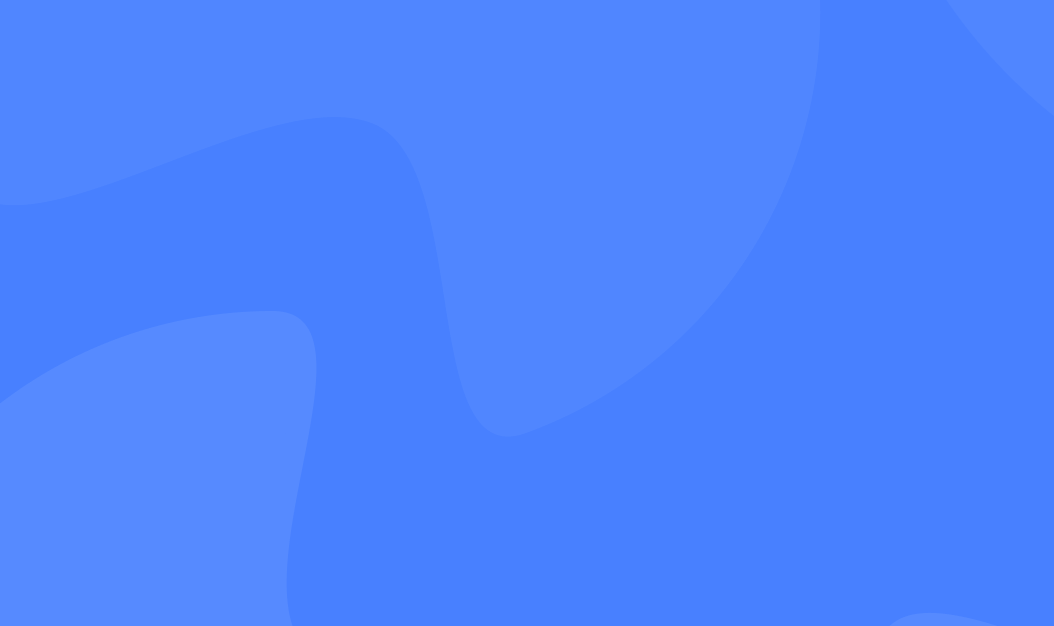
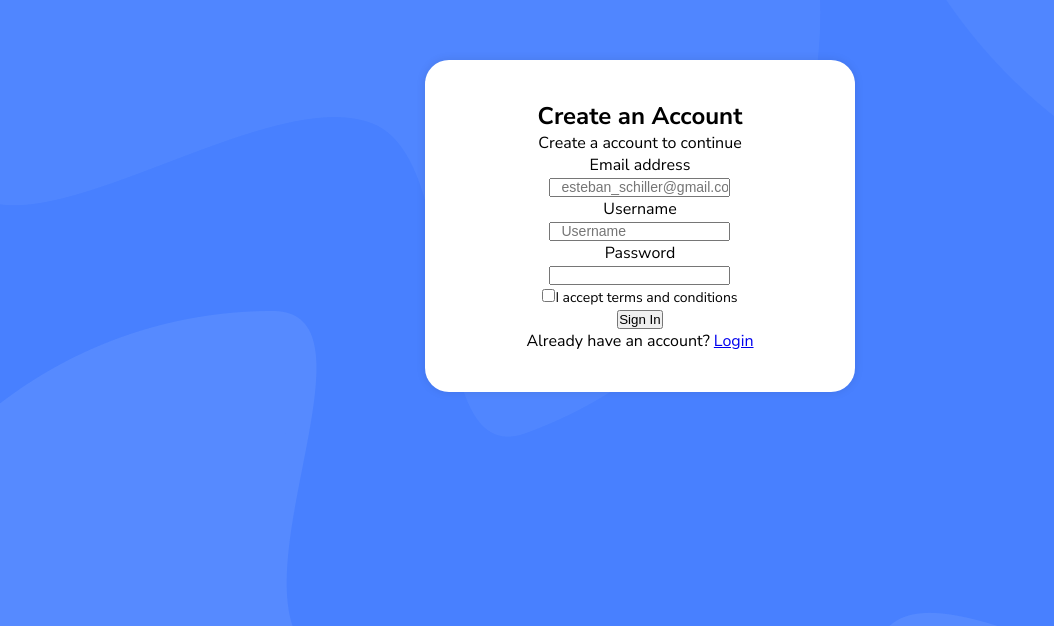
Before and after one commit to Higorcmh/dashboardReact, a React (Vite) app: page /registro in a window 1280 px wide. Shown: the part 174-800 px from the top of the page, without its empty margins (0-1054 px from the left). Built offline with nearby package versions, Linux system fonts and the light colour scheme.

Commit message:
feat/Criação do ComponentRegistro

```diff
--- a/src/app/Components/ComponentRegistro.jsx
+++ b/src/app/Components/ComponentRegistro.jsx
@@ -0,0 +1,67 @@
+import { React } from "react";
+import { Link } from "react-router-dom";
+
+import "../styles/StylesRegistro.css";
+
+function ComponentRegistro() {
+    return(
+        <div>
+            <h2 className="register-title">
+                Create an Account
+            </h2>
+            <p className="register-subtitle">
+                Create a account to continue
+            </p>
+            <form>
+                <div className="register-forms">
+                    <p className="register-p">Email address</p>
+                    <input
+                    className="email-input"
+                    type="email"
+                    pattern="[^@\s]+@[^@\s]+\.[^@\s]+"
+                    title="Invalid email address"
+                    placeholder="esteban_schiller@gmail.com"
+                    required
+                    />
+                </div>
+                <div className="register-forms">
+                    <p className="register-p">Username</p>
+                    <input
+                    className="username-input"
+                    type="text"
+                    minLength="8"
+                    maxLenght="20"
+                    placeholder="Username"
+                    required
+                     />
+                </div>
+                <div className="register-forms">
+                    <p className="register-p">Password</p>
+                    <input
+                    className="password-input"
+                    type="password"
+                    minLength="8"
+                    required
+                     />
+                </div>
+                <div className="register-checkbox">
+                    <input type="checkbox" />
+                    <label className="terms" htmlFor="accept">
+                    I accept terms and conditions
+                    </label>
+                </div>
+                <button className="register-button" type="submit">
+                Sign In
+                </button>
+                </form>
+                <p className="register-text">
+                Already have an account? {" "}
+                <Link to={"/login"} className="register-login" href="#">
+                Login
+                </Link>
+                </p>
+        </div>
+    );
+}
+
+export default ComponentRegistro;
--- a/src/app/pages/RegisterPage.jsx
+++ b/src/app/pages/RegisterPage.jsx
@@ -1,10 +1,13 @@
-import React from "react";
+import { React } from "react";
+
+import ComponentRegistro from "../Components/ComponentRegistro.jsx";
+import "../styles/StylesRegistro.css";
 
 function RegisterPage() {
   return (
     <>
       <div className="registro-container">
-
+        <ComponentRegistro/>
       </div>
     </>
   );
--- a/src/app/styles/StylesLogin.css
+++ b/src/app/styles/StylesLogin.css
@@ -1,4 +1,3 @@
-
 .login-container {
   display: flex;
   align-items: center;
```
Also changed, not shown: src/app/Components/ComponentLogin.jsx (indentation only).
